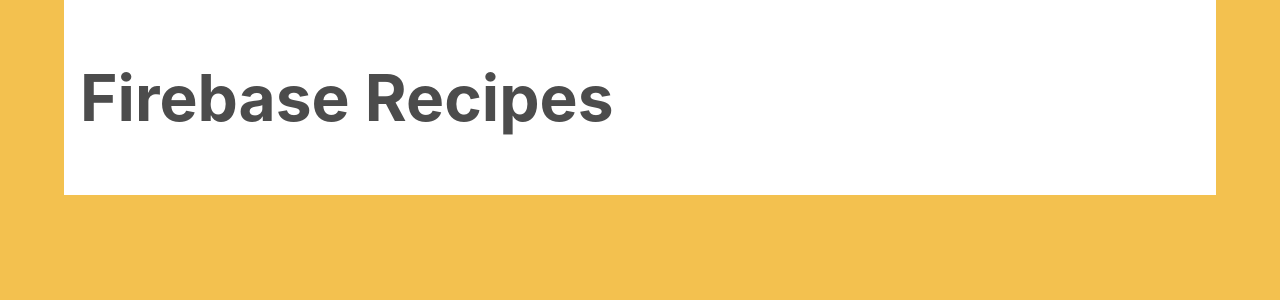
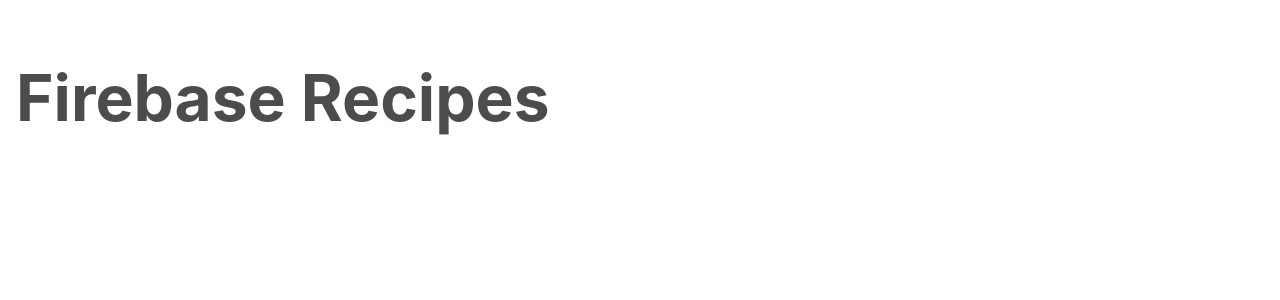
Before and after one commit to sandy99405/firebase-recipes-web-app, a React (Create React App) app: page / in a window 1280 px wide. Shown: the top 300 px of the page. Built offline with nearby package versions, Linux system fonts and the light colour scheme.

Commit message:
added CD

```diff
--- a/src/App.js
+++ b/src/App.js
@@ -1,7 +1,7 @@
 /* import logo from './logo.svg'; */
 import './App.css';
 /* import firebase from './FirebaseConfig'; */
-import './App1.css'
+import './Appu.css'
 
 function App() {
   return (
--- /dev/null
+++ b/src/Appu.css
@@ -0,0 +1,18 @@
+.title-row {
+    display: flex;
+    width: 70rem;
+    justify-content: space-between;
+    padding: 1rem;
+    margin-bottom: 1rem;
+    background: #fff;
+    align-items: center;
+  }
+.title-row .title {
+    color: #4c4c4c;
+    font-size: 4rem;
+  }
+
+
+.form-title {
+  color: #4c4c4c;
+}
```
